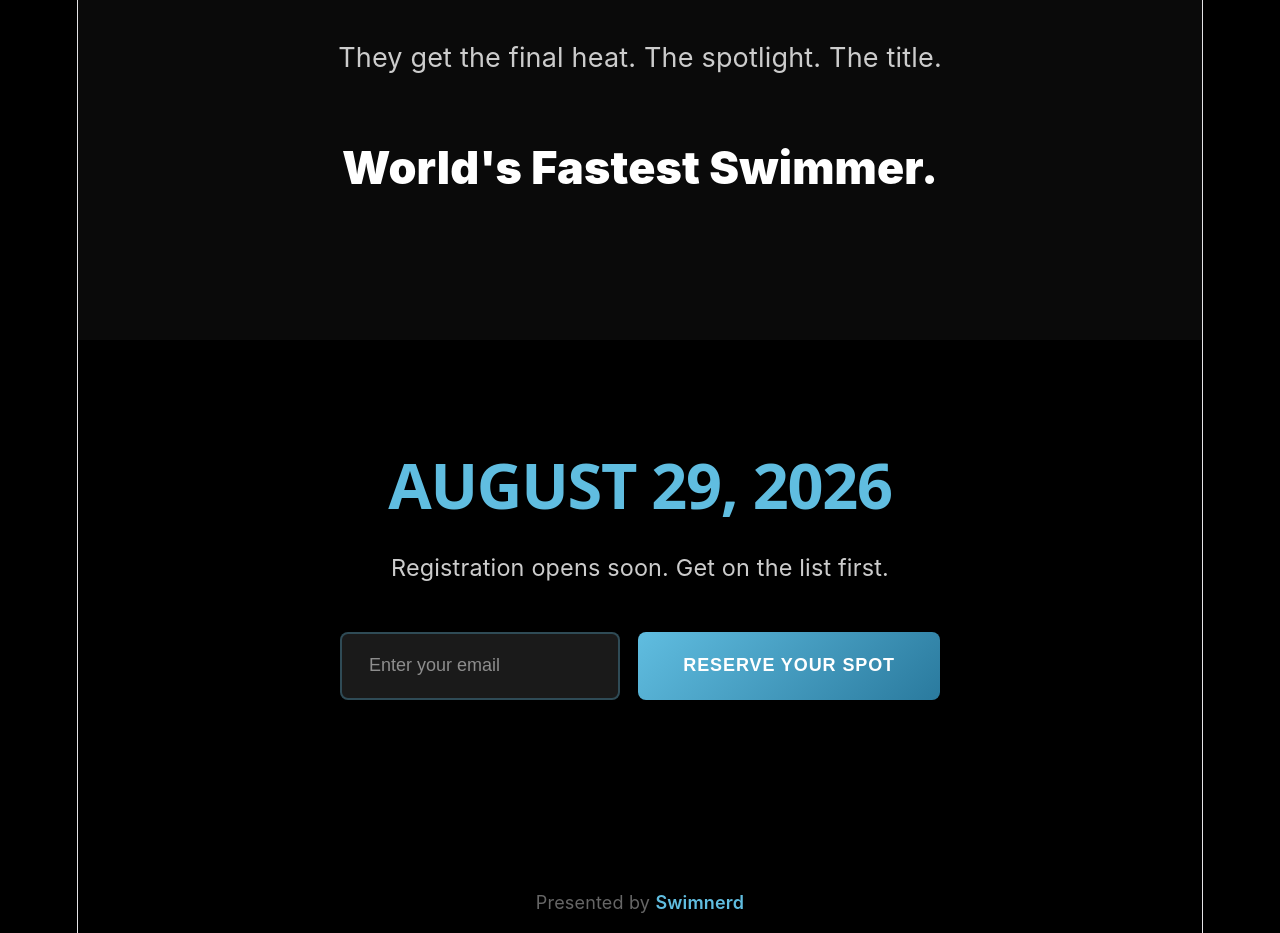
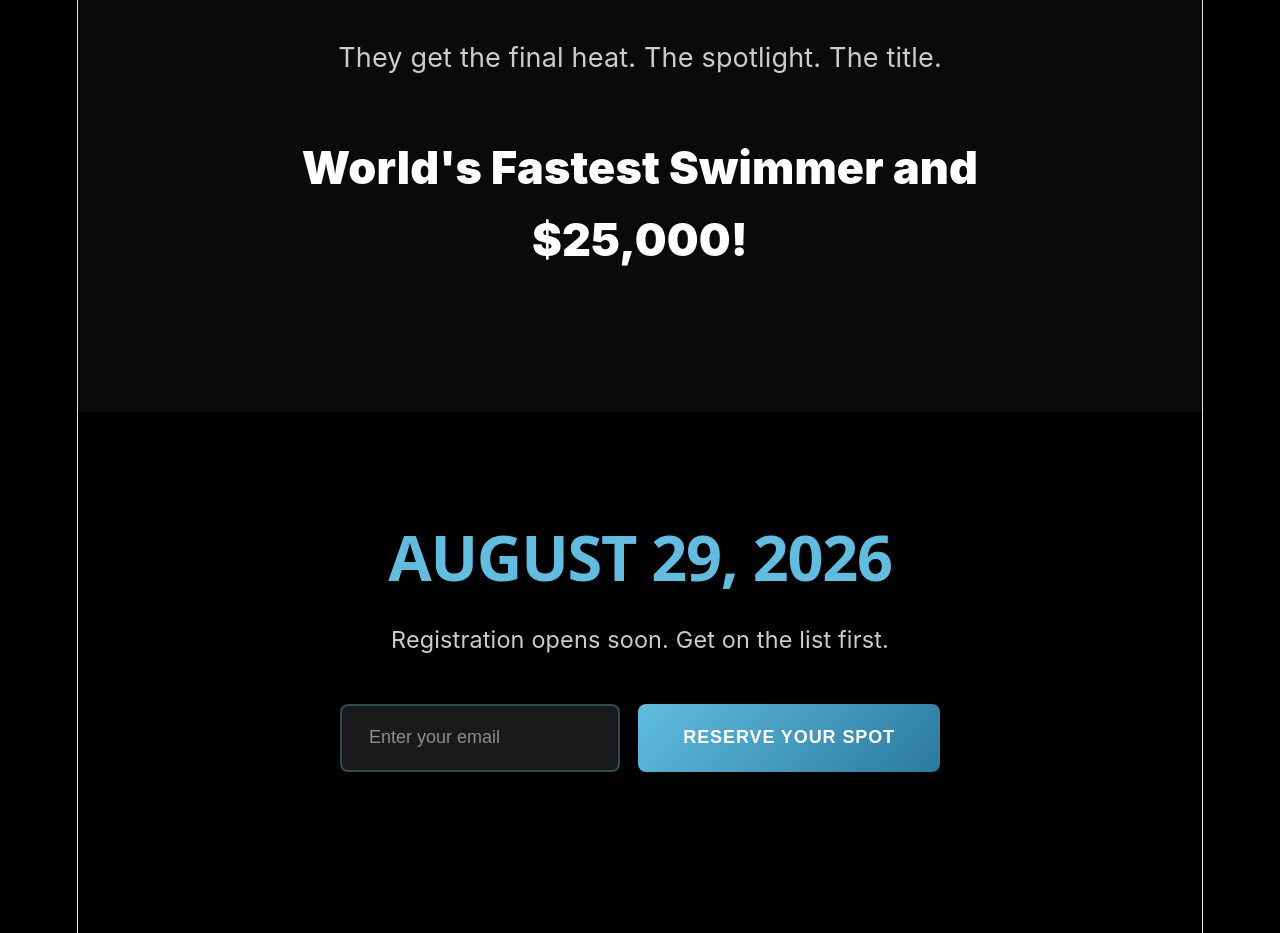
Before and after one commit to swimnerdtim/worldsfastestswimmer, a React (Vite) app: page / in a window 1280 px wide. Shown: the part 2900-3833 px from the top of the page. Built offline with nearby package versions, Linux system fonts and the light colour scheme.

Commit message:
Add ,000 prize to stakes section

```diff
--- a/src/App.jsx
+++ b/src/App.jsx
@@ -133,7 +133,7 @@ function App() {
             <p>Every decade gets a champion. 80s down to 20s.</p>
             <p className="stakes-highlight" style={{marginTop: '16px'}}>But the 8 FASTEST swimmers overall?</p>
             <p>They get the final heat. The spotlight. The title.</p>
-            <p className="stakes-question">World's Fastest Swimmer.</p>
+            <p className="stakes-question">World's Fastest Swimmer and $25,000!</p>
           </div>
         </div>
       </section>
```
